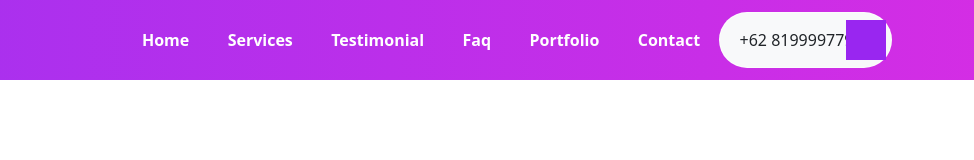
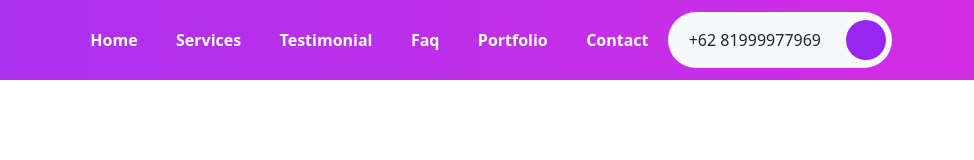
Before and after one commit to wisnawa/Building-my-Portfolio-sample, a website: page index.html in a window 1280 px wide. Shown: the full height of the page, 306-1280 px from the left. Drawn offline with Linux system fonts and the light colour scheme.

Commit message:
modified rounded btn in button file

```diff
--- a/scss/components/_buttons.scss
+++ b/scss/components/_buttons.scss
@@ -2,7 +2,7 @@
 
 .btn-rounded {
     position: relative;
-    padding: 0.9375rem 1.2rem;
+    padding: 0.9375rem 4.375rem 0.9375rem 1.25rem;
     font-weight: 500;
     margin: 0;
     border: 0.1rem solid rgba($white, 0.6);
@@ -15,5 +15,6 @@
         top: 50%;
         right: 5px;
         transform: translateY(-50%);
+        border-radius: 50%;
     }
 }
```
Also changed, not shown: assets/css/style.css, 1 other file.
